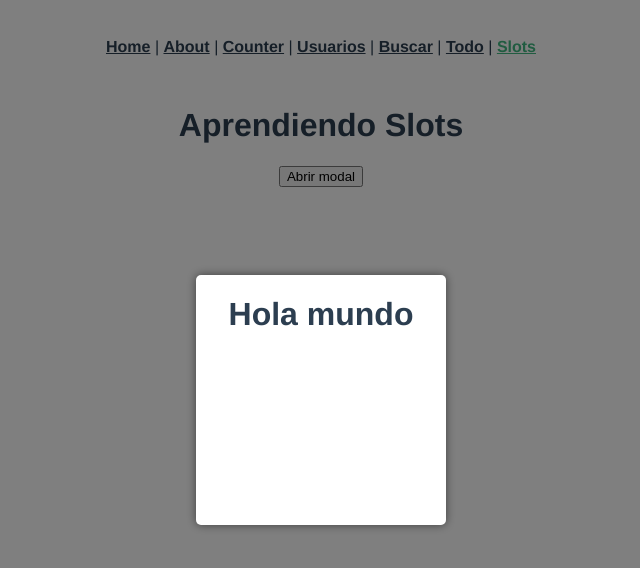
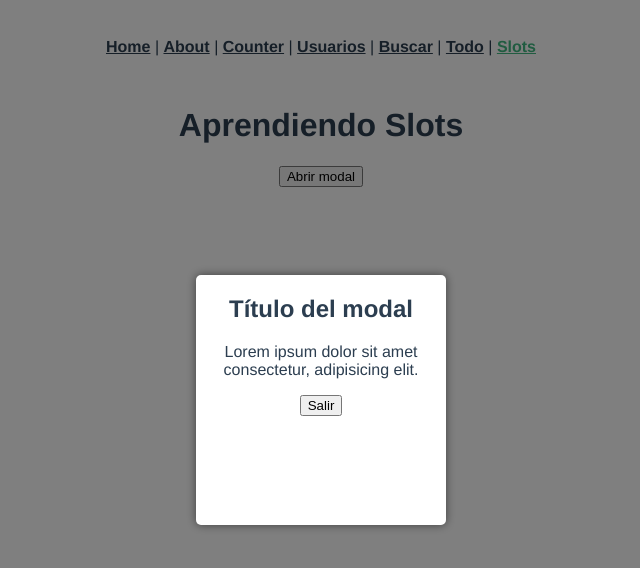
Before and after one commit to axSheru/composition-api, a Vue app: page /#/slots in a window 1280 px wide. Shown: the top 568 px of the page, without its empty margins (319-959 px from the left). Built offline with nearby package versions, Linux system fonts and the light colour scheme.

Commit message:
FEAT: Se implementan los slots y named slots.

```diff
--- a/src/components/Modal.vue
+++ b/src/components/Modal.vue
@@ -1,13 +1,27 @@
 <template>
   <div class="modal-background fade-in">
       <div class="modal-container">
-          <h1>Hola mundo</h1>
+
+        <slot name="header"/>
+        <slot name="body"/>
+        <slot name="footer"/>
+
+          <!-- <slot /> -->
+
+          <!-- <slot>
+            <div class="center">Esto aparecerá si no tenemos contenido.</div>
+          </slot> -->
+
       </div>
   </div>
 </template>
 
 <script>
 export default {
+
+  setup( props, context ) {
+
+  }
 
 }
 </script>
--- a/src/views/CustomSlots.vue
+++ b/src/views/CustomSlots.vue
@@ -2,7 +2,20 @@
   <h1>Aprendiendo Slots</h1>
   <button>Abrir modal</button>
 
-  <Modal />
+  <modal title="Hola mundo">
+    <!-- <p>Lorem ipsum dolor sit amet consectetur, adipisicing elit.</p>
+    <button>Salir</button>
+    <h2>Título del modal.</h2> -->
+    <template v-slot:body>
+      <p>Lorem ipsum dolor sit amet consectetur, adipisicing elit.</p>
+    </template>
+    <template v-slot:footer>
+      <button>Salir</button>
+    </template>
+    <template v-slot:header>
+      <h2>Título del modal</h2>
+    </template>
+  </modal>
 </template>
 
 <script>
```
